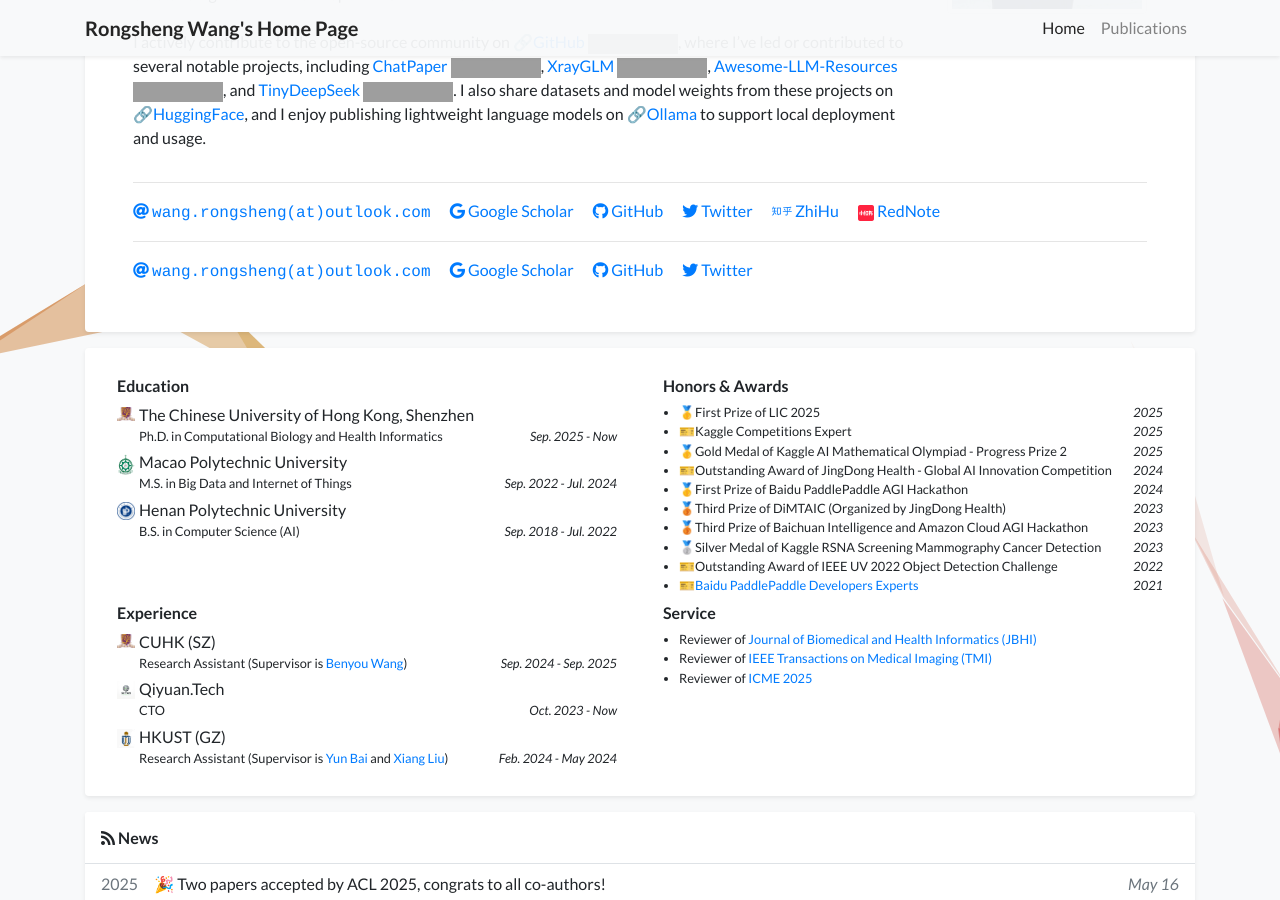
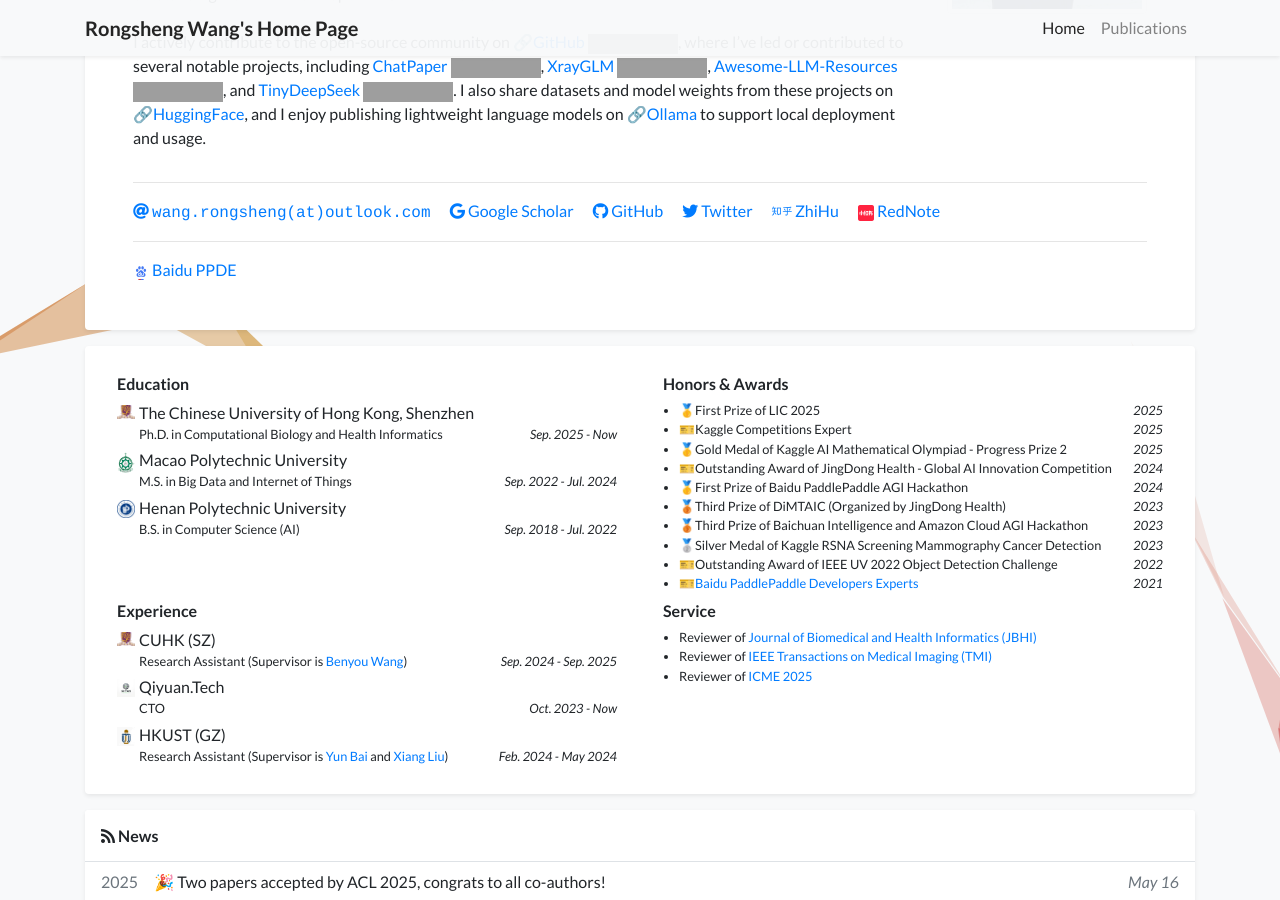
Before and after one commit to WangRongsheng/WangRongsheng.github.io, a Jekyll site: the page built from index.html, in a window 1280 px wide and 900 px high, scrolled down 314 px. Built offline with Jekyll 4.4.1, drawn with Linux system fonts in a browser that asks for light colours; a style sheet for code colours, icons or effects is not loaded; grey boxes are pictures that could not be loaded.

Commit message:
Update profile_card.html

```diff
--- a/_includes/widgets/profile_card.html
+++ b/_includes/widgets/profile_card.html
@@ -113,39 +113,9 @@
                 <hr />
                 <div class="row">
                     <div class="col">
-                        <a class="pr-3 no-break" href="mailto:{{ site.data.profile.email | encode_email }}">
-                            <i class="fas fa-at"></i> <span class="email-text">{{ site.data.profile.email | replace: "@", "(at)" }}</span>
+                        <a class="pr-3 no-break" target="_blank" href="https://www.paddlepaddle.org.cn/ppdemd?n=/ppdemd/%E7%8E%8B%E8%8D%A3%E8%83%9C">
+                            <img src="https://raw.githubusercontent.com/WangRongsheng/WangRongsheng.github.io/refs/heads/main/assets/images/baidu.png" alt="BaiduPPDE" style="height: 1em; vertical-align: middle;"> Baidu PPDE
                         </a>
-
-                        {% if site.data.profile.gscholar %}
-                        <a class="pr-3 no-break" target="_blank" href="https://scholar.google.com/citations?user={{ site.data.profile.gscholar }}&hl=en">
-                            <i class="fab fa-google"></i> Google Scholar
-                        </a>
-                        {% endif %}
-
-                        {% if site.data.profile.sscholar %}
-                        <a class="pr-3 no-break" target="_blank" href="https://www.semanticscholar.org/author/{{ site.data.profile.sscholar }}">
-                            <i class="fa fa-book"></i> Semantic Scholar
-                        </a>
-                        {% endif %}
-
-                        {% if site.data.profile.github %}
-                        <a class="pr-3 no-break" target="_blank" href="https://github.com/{{ site.data.profile.github }}">
-                            <i class="fab fa-github"></i> GitHub
-                        </a>
-                        {% endif %}
-
-                        {% if site.data.profile.wechat_qrcode %}
-                        <a class="pr-3 no-break" data-toggle="modal" data-target="#modal-wechat">
-                            <i class="fab fa-weixin"></i> WeChat
-                        </a>
-                        {% endif %}
-
-                        {% if site.data.profile.twitter %}
-                        <a class="pr-3 no-break" target="_blank" href="https://twitter.com/{{ site.data.profile.twitter }}">
-                            <i class="fab fa-twitter"></i> Twitter
-                        </a>
-                        {% endif %}
 
                     </div>
                 </div>
```
